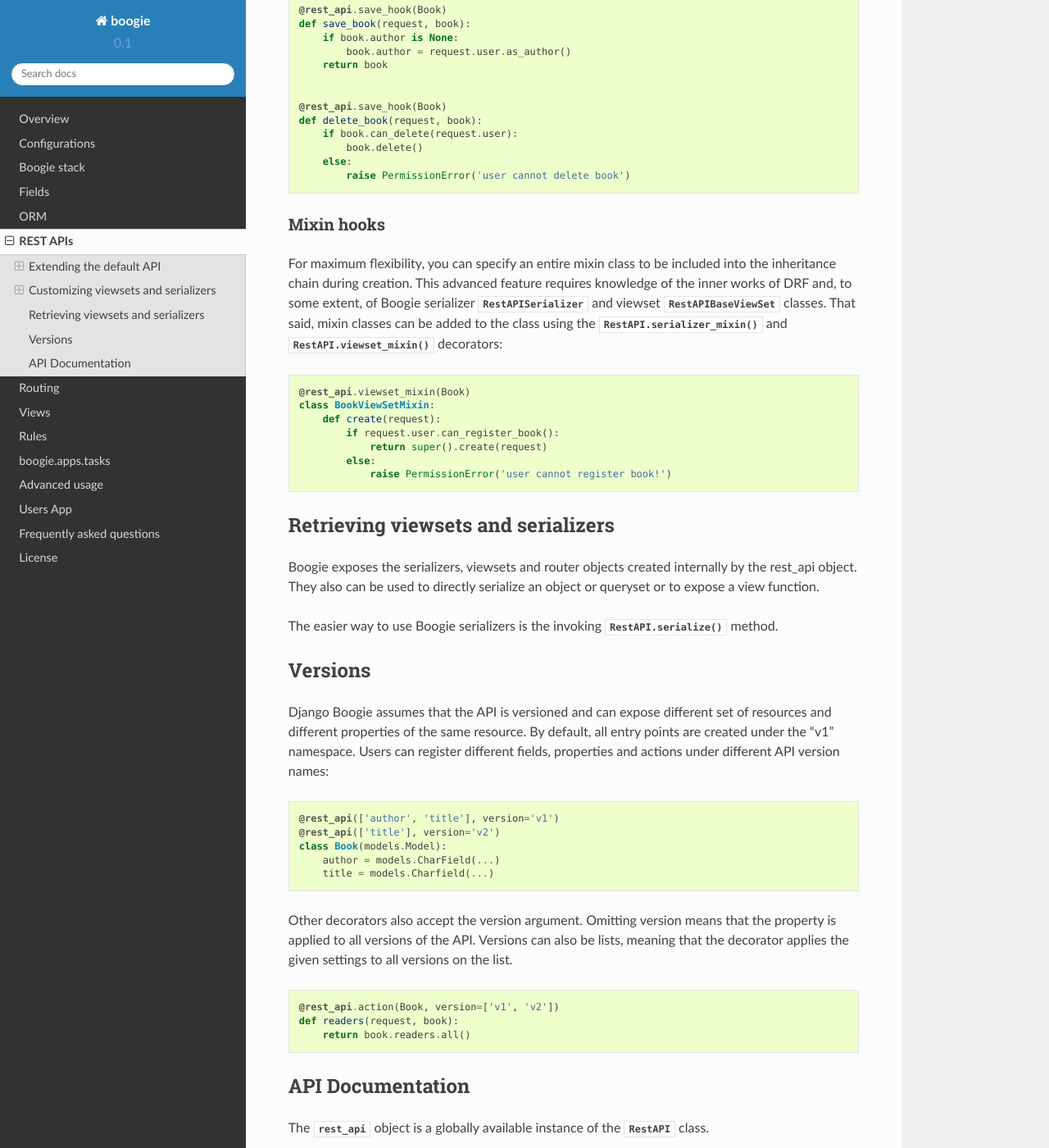
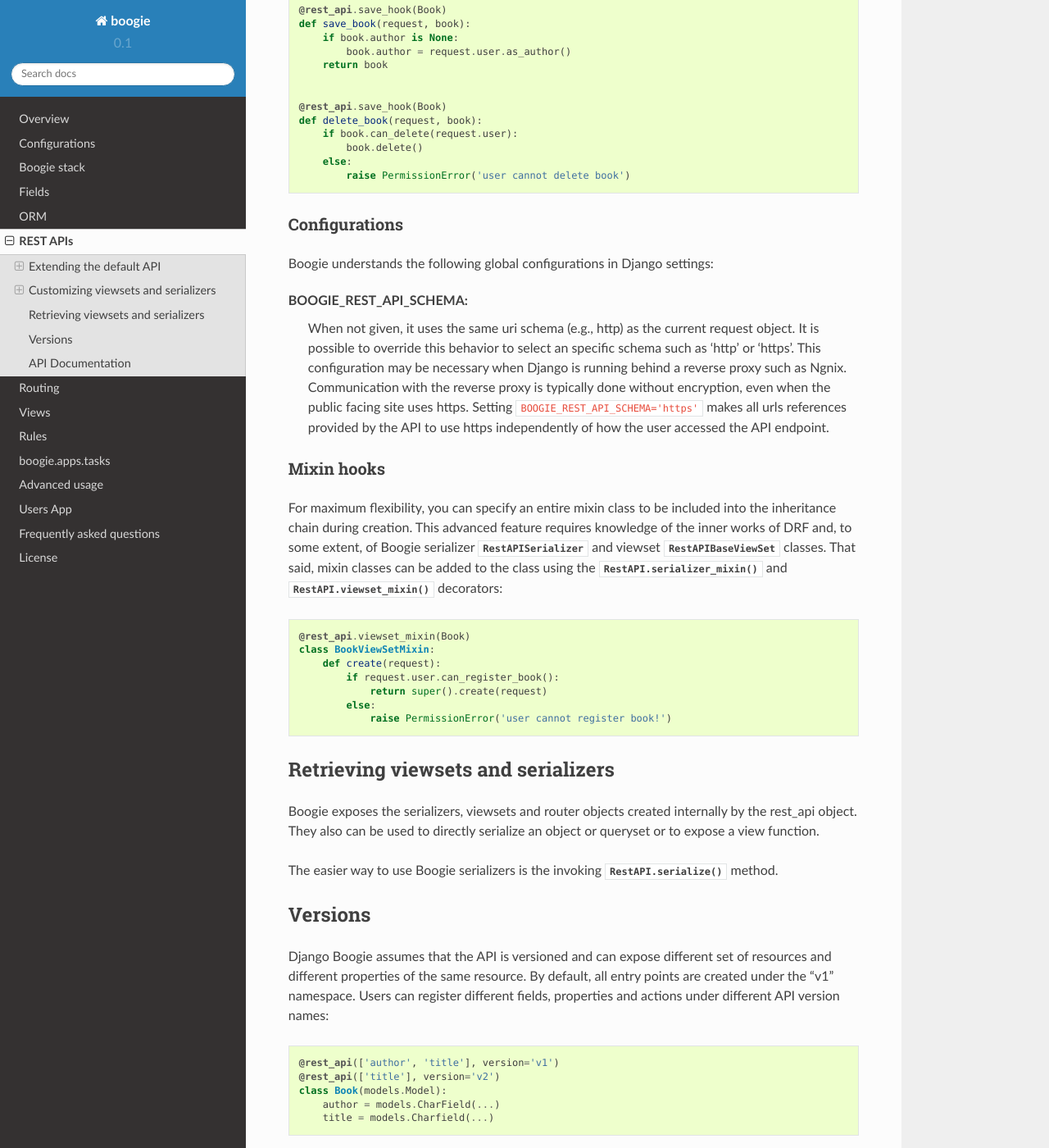
Before and after one commit to ejplatform/django-boogie, a Sphinx documentation site: the page built from docs/rest_api.rst, in a window 1280 px wide and 1400 px high, scrolled down 3569 px. Shown: the whole window at 82% size. Built offline with Sphinx 7.4.7 and the Read the Docs theme 2.0.0, drawn with Linux system fonts in a browser that asks for light colours.

```diff
--- a/docs/rest_api.rst
+++ b/docs/rest_api.rst
@@ -218,6 +218,21 @@ Example:
             raise PermissionError('user cannot delete book')
 
 
+Configurations
+--------------
+
+Boogie understands the following global configurations in Django settings:
+
+BOOGIE_REST_API_SCHEMA:
+    When not given, it uses the same uri schema (e.g., http) as the current
+    request object. It is possible to override this behavior to select an
+    specific schema such as 'http' or 'https'. This configuration may be necessary
+    when Django is running behind a reverse proxy such as Ngnix. Communication with
+    the reverse proxy is typically done without encryption, even when the public
+    facing site uses https. Setting ``BOOGIE_REST_API_SCHEMA='https'`` makes
+    all urls references provided by the API to use https independently of how
+    the user accessed the API endpoint.
+
 
 
 
@@ -294,4 +309,4 @@ The :obj:`rest_api` object is a globally available instance of the
 :class:`RestAPI` class.
 
 .. autoclass:: RestAPI
-:members:
+   :members:
--- a/docs/stack.rst
+++ b/docs/stack.rst
@@ -5,7 +5,8 @@ Boogie stack
 Boogie introduces an opinionated selection of apps and configurations for a
 more or less generic "good practices" web application. While we don't pretend
 that a one-size-fits-all approach will be the best solution for everyone, we
-believe that our proposed solution is good for the majority of cases.
+believe that our proposed solution is good or can be easily adapted for the
+majority of cases.
 
 We assume a web application with the following broad features:
 
@@ -14,7 +15,7 @@ We assume a web application with the following broad features:
 * It serves at least parts of its content in the "traditional way" using
   templates or server-side rendered HTML.
 * It has a build pipeline for static assets, specially CSS and Javascript.
-
+* It uses celery to run asynchronous jobs.
 
 Solutions
 =========
--- a/docs/tasks.rst
+++ b/docs/tasks.rst
@@ -3,7 +3,7 @@ Job runner
 ==========
 
 Celery is a great task runner and takes care of many issues inherent to running
-asynchronous distributed systems.
+asynchronous tasks in distributed systems.
 
 
 .. code-block:: python
```
Also changed, not shown: README.rst (+5 -2 lines), 4 other files.
